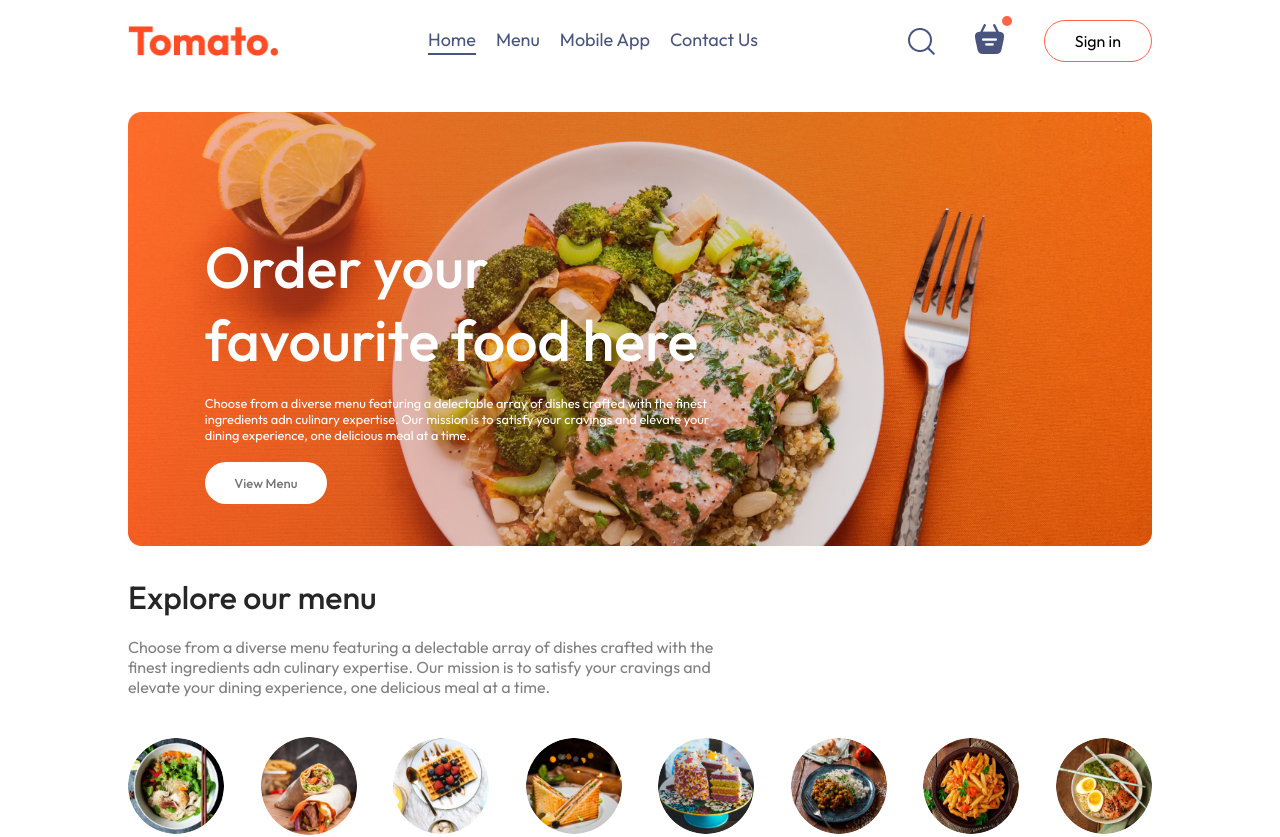
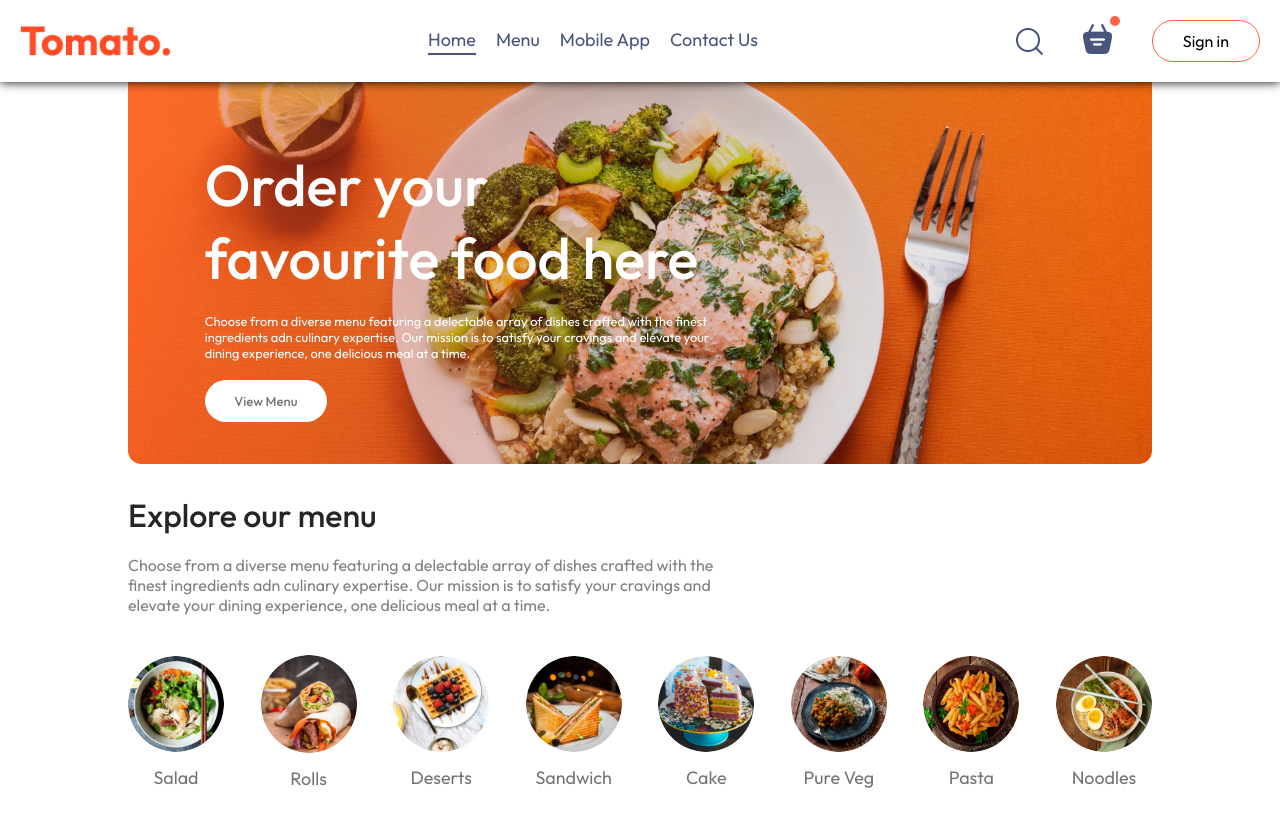
Before and after one commit to tajemouti/food-delivery, a React (Vite) app: page / in a window 1280 px wide. Shown: the top 837 px of the page. Built offline with nearby package versions, Linux system fonts and the light colour scheme.

Commit message:
Give the navigation bar a fixed position

```diff
--- a/src/components/Navbar/navbar.css
+++ b/src/components/Navbar/navbar.css
@@ -1,8 +1,15 @@
 .navbar {
-  padding: 20px 0;
+  padding: 20px;
   display: flex;
   justify-content: space-between;
   align-items: center;
+  position: fixed;
+  z-index: 1;
+  background-color: white;
+  top: 0;
+  right: 0;
+  left: 0;
+  box-shadow: 0px 0px 10px 0px;
 }
 
 .navbar .logo {
```
